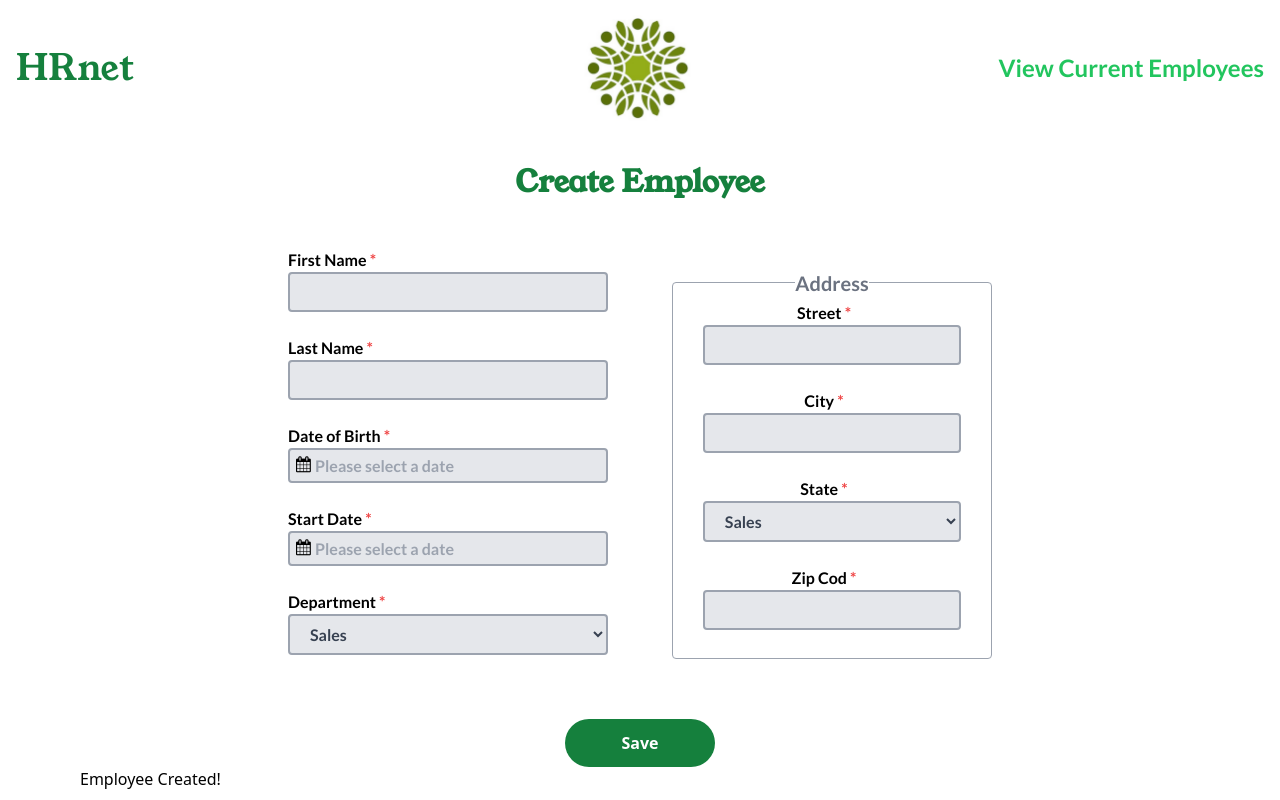
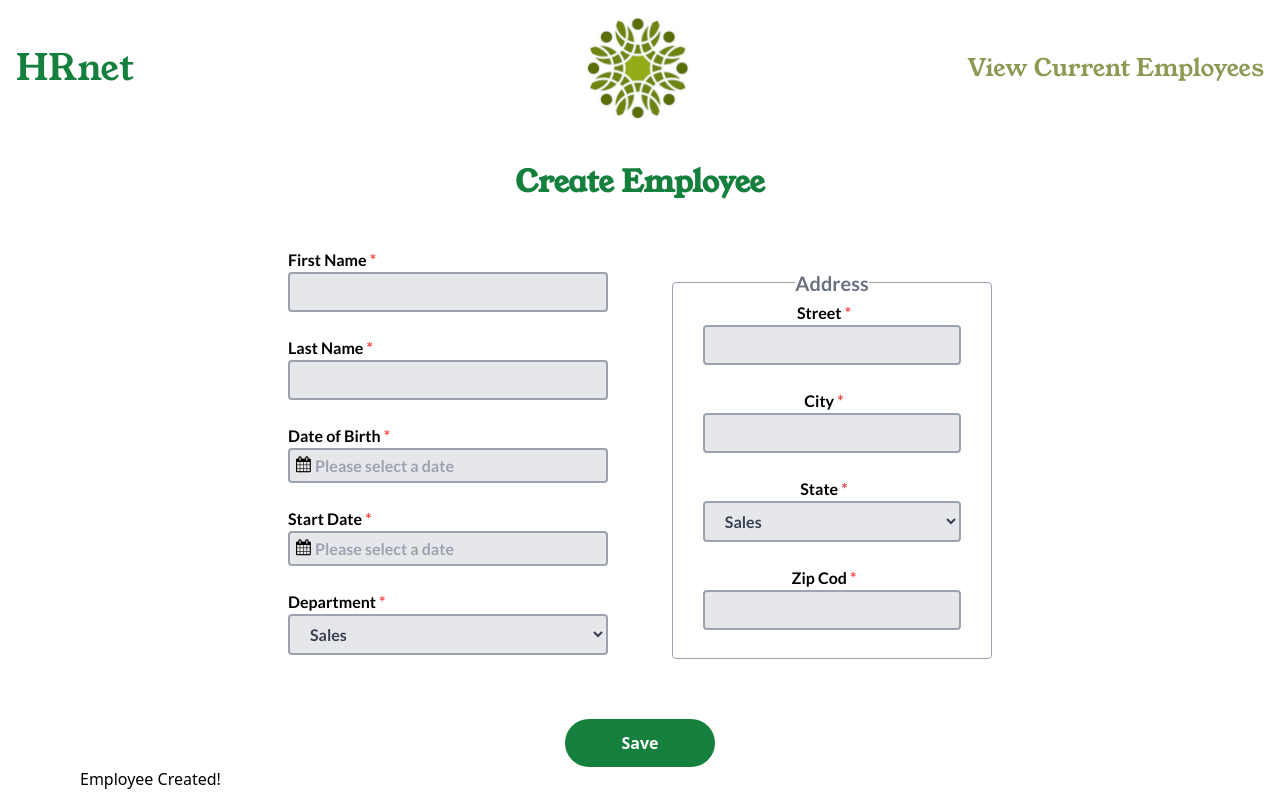
Before and after one commit to sfv2010/WealthHealth_P14, a React (Vite) app: page / in a window 1280 px wide. Built offline with nearby package versions, Linux system fonts and the light colour scheme.

Commit message:
Fix color

```diff
--- a/src/components/Header.jsx
+++ b/src/components/Header.jsx
@@ -19,7 +19,7 @@ function Header() {
                 />
             </div>
             <div className="flex-1 flex justify-center  flex-nowrap min-w-full md:justify-end sm:min-w-0 ">
-                <button className="text-1xl text-green-500 font-lato p-2 px-4 rounded-md  md:text-2xl  transition-all  duration-300 hover:bg-green-500 hover:text-white">
+                <button className="text-1xl text-custom-502 font-youngSerif p-2 px-4 rounded-md  md:text-2xl  transition-all  duration-300 hover:bg-custom-502 hover:text-white">
                     {location.pathname === "/employee" ? (
                         <Link to="/">Home</Link>
                     ) : (
```
